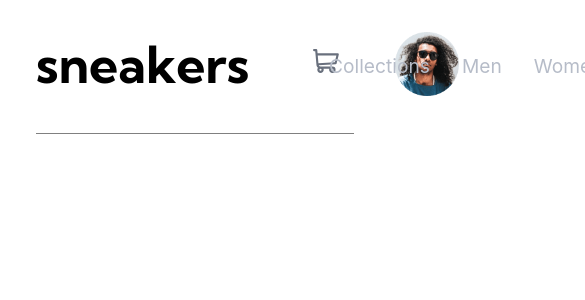
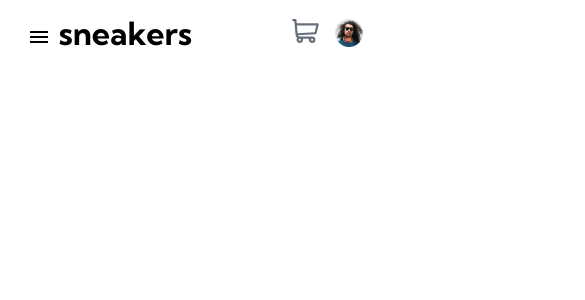
Before and after one commit to javila26/eccomerce, a React (Vite) app: page / in a window 390 px wide. Shown: the top 300 px of the page, 585 px wide, since content can reach past the window. Built offline with nearby package versions, Linux system fonts and the light colour scheme.

Commit message:
Add hamburger menu for mobile interfaces

```diff
--- a/index.html
+++ b/index.html
@@ -54,5 +54,6 @@
 
 </body>
 <script type="module" src="/src/main.jsx"></script>
+<script src="/src/Scripts/animation.js"></script>
 
 </html>
--- /dev/null
+++ b/src/Components/NavItems.jsx
@@ -0,0 +1,7 @@
+export default function NavItems({ page }) {
+  return (
+    <li>
+      <a href="#">{page}</a>
+    </li>
+  );
+}
--- a/src/Components/Navbar.jsx
+++ b/src/Components/Navbar.jsx
@@ -1,44 +1,49 @@
+import { useState } from "react";
 import image_avatar from "../assets/Images/image-avatar.png";
 import cart_icon from "../assets/Images/icon-cart.svg";
+import close_icon from "../assets/Images/close.svg";
+import menu_icon from "../assets/Images/menu.svg";
+import NavItems from "./NavItems";
 export default function Navbar() {
+  const [isToggled, setIsToggled] = useState(false);
+
+  function handleClick() {
+    setIsToggled((prevToggleState) => !prevToggleState);
+  }
+
   return (
     <nav className="navbar">
       <div>
-        <section>
+        <section id="header">
+          <img src={menu_icon} alt="Hamburger menu" onClick={handleClick} />
           <h1>sneakers</h1>
         </section>
-        <a href="#" class="toggle-button">
-          <span class="bar"></span>
-          <span class="bar"></span>
-          <span class="bar"></span>
-        </a>
-        <section class="nav-links">
+        <section className={isToggled ? "nav-links active" : "nav-links"}>
           <span>
             <ul>
-              <li>
-                <a href="#">Collections</a>
-              </li>
-              <li>
-                <a href="#">Men</a>
-              </li>
-              <li>
-                <a href="#">Women</a>
-              </li>
-              <li>
-                <a href="#">About</a>
-              </li>
-              <li>
-                <a href="#">Contact</a>
-              </li>
+              {isToggled && (
+                <li id="close_icon">
+                  <img
+                    src={close_icon}
+                    alt="Close icon"
+                    onClick={handleClick}
+                  />
+                </li>
+              )}
+              <NavItems page="Collections" />
+              <NavItems page="Men" />
+              <NavItems page="Women" />
+              <NavItems page="About" />
+              <NavItems page="Contact" />
             </ul>
           </span>
         </section>
       </div>
       <section className="cart-avatar">
         <span>
-          <img src={cart_icon} alt="cart icon" />
+          <img id="cart" src={cart_icon} alt="cart icon" />
         </span>
-        <img src={image_avatar} alt="profile picture" />
+        <img id="picture" src={image_avatar} alt="profile picture" />
       </section>
     </nav>
   );
--- /dev/null
+++ b/src/Scripts/animation.js
@@ -0,0 +1,6 @@
+const toggleButton = document.getElementsByClassName("toggle-button")[0];
+const navbarLinks = document.getElementsByClassName("nav-links")[0];
+
+toggleButton.addEventListener("click", () => {
+  navbarLinks.classList.toggle("active");
+});
--- a/src/index.css
+++ b/src/index.css
@@ -6,7 +6,6 @@
   color-scheme: light dark;
   color: rgba(255, 255, 255, 0.87);
   background-color: hsl(0, 0%, 100%);
-
   text-rendering: optimizeLegibility;
   -webkit-font-smoothing: antialiased;
   -moz-osx-font-smoothing: grayscale;
@@ -15,8 +14,7 @@
   padding: 0;
 }
 
-
-.navbar{
+.navbar {
   display: flex;
   justify-content: space-between;
   align-items: center;
@@ -26,20 +24,20 @@
   border-bottom: 1px gray solid;
 }
 
-.navbar > div{
+.navbar > div {
   display: flex;
   gap: 2rem;
 }
 
-.navbar h1{
+.navbar h1 {
   margin: auto;
   font-size: 3.2em;
   line-height: 1.1;
   color: black;
-  font-family: "Kumbh Sans", sans-serif;;
+  font-family: "Kumbh Sans", sans-serif;
 }
 
-.nav-links ul{
+.nav-links ul {
   list-style: none;
   margin: 0;
   padding: 0;
@@ -48,32 +46,136 @@
   /* border: 1px black solid; */
 }
 
-.nav-links li a{
+.nav-links li a {
   text-decoration: none;
   color: hsl(220, 14%, 75%);
   padding: 1rem;
   display: block;
 }
 
-.cart-avatar{
+#header{
   display: flex;
+  gap: 0.5rem;
   align-items: center;
-  gap: 3.5rem;
 }
 
-.cart-avatar img{
-  height: 4rem;
+#header > img{
+ margin-top: 0.4rem;
+ display: none;
 }
 
-.cart-avatar > span > img{
-  height: 1.5rem;
+.cart-avatar {
+  display: flex;
+  align-items: flex-start;
+  gap: 1rem;
 }
 
-.nav-links span{
+#picture{
+  height: 3rem;
+}
+
+#cart{
+  height: 1.6rem;
+}
+
+.nav-links span {
   position: absolute;
 }
 
-.nav-links li:hover{
+.nav-links li:hover {
   border-bottom: 5px orange solid;
   height: 92px;
 }
+
+.toggle-button {
+  /* position: absolute; */
+  top: 1.25rem;
+  left: 1.5rem;
+  display: none;
+  flex-direction: column;
+  justify-content: space-between;
+  width: 25px;
+  height: 18px;
+}
+
+.toggle-button .bar {
+  height: 3px;
+  width: 100%;
+  background-color: gray;
+  border-radius: 1rem;
+}
+
+.unactive{
+  display: none;
+}
+
+@media (min-width: 319px) and (max-width: 480px) {
+  .toggle-button {
+    display: flex;
+  }
+
+  .nav-links {
+    display: none;
+    width: 100%;
+  }
+
+  .navbar {
+    border-bottom: 0px;
+    padding: 0.5rem;
+    width: 90%;
+  }
+
+  .nav-links ul {
+    /* width: 100%; */
+    flex-direction: column;
+    position: fixed;
+    top: 0;
+    left: 0;
+    width: 230px;
+    z-index: 999;
+  }
+
+  #header > img{
+    margin-top: 0.4rem;
+    display: inline;
+   }
+
+  .navbar h1{
+    font-size: 2rem
+  }
+
+  .nav-links li {
+    background-color: white;
+    padding: 1rem 0 0 1rem;
+    height: fit-content;
+  }
+
+  .nav-links li a {
+    padding: 0.5rem 1rem;
+    font-size: 1rem;
+    color: black;
+    font-family: "Kumbh Sans", sans-serif;
+    font-weight: 700;
+  }
+
+  .nav-links.active {
+    display: flex;
+  }
+
+  #picture {
+    height: 1.8rem;
+  }
+
+  #cart{
+    height: 1.5rem;
+  }
+
+  .nav-links li:hover {
+    border-bottom: 5px orange solid;
+    height: 35px;
+  }
+
+  #close_icon{
+    margin-left: 1rem;
+  }
+}
```
Also changed, not shown: src/assets/Images/close.svg (added), src/assets/Images/menu.svg (added).
